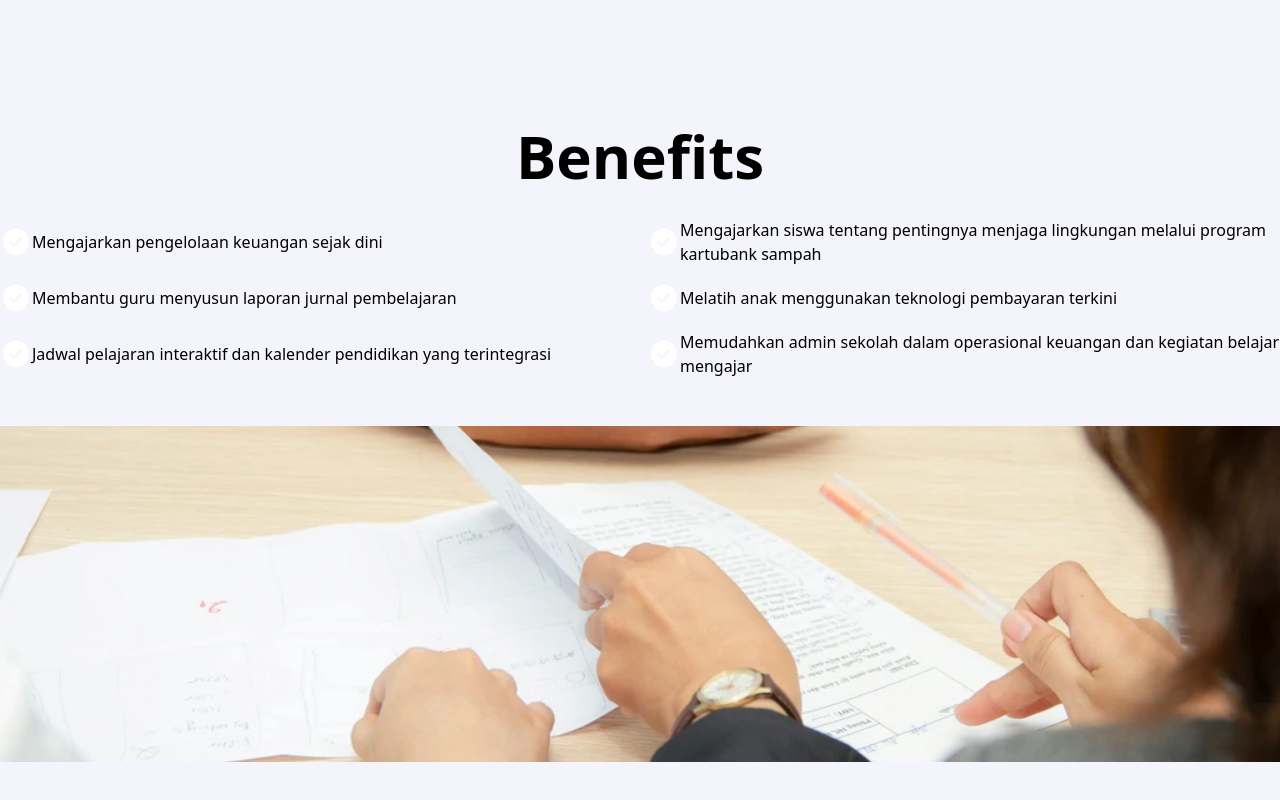
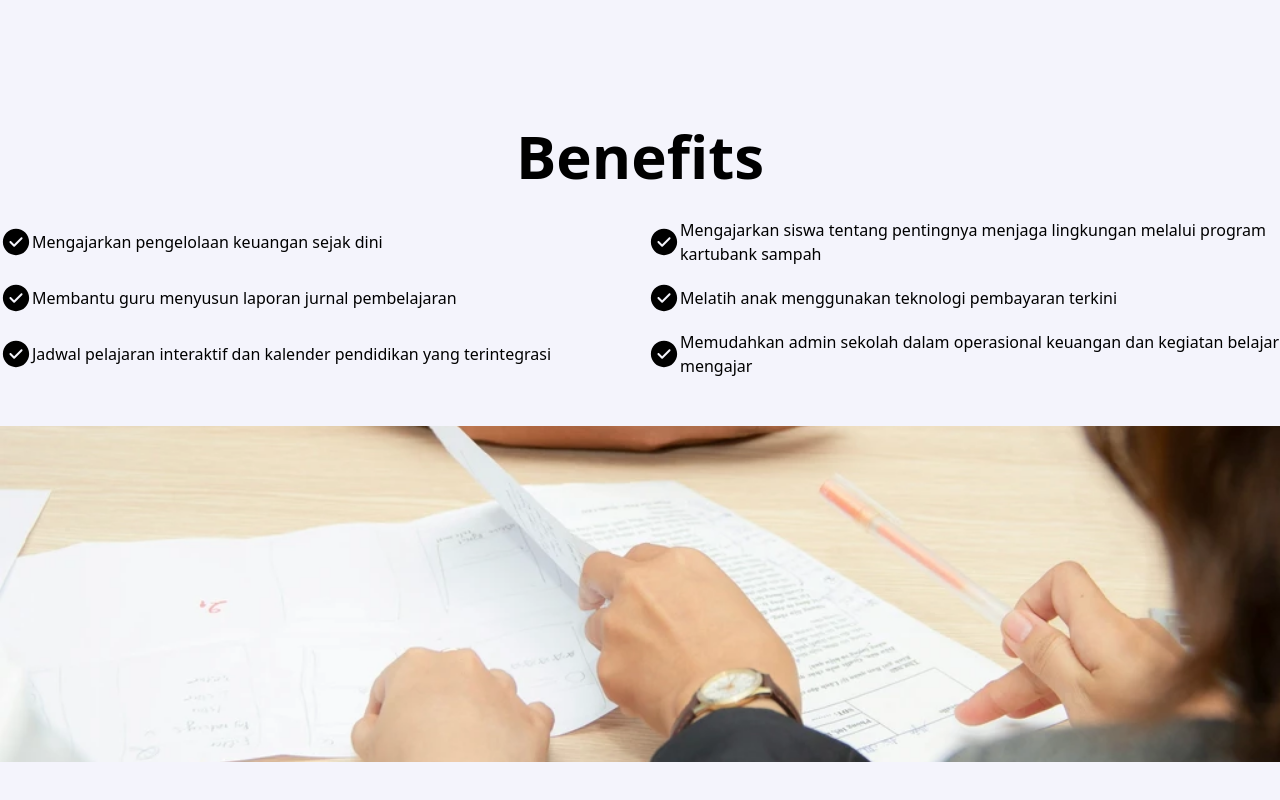
Before and after one commit to arief0303/solusi-go-digital-landing-page, a Next.js app: page / in a window 1280 px wide. Shown: the part 2008-2808 px from the top of the page. Built offline with nearby package versions, Linux system fonts and the light colour scheme.

Commit message:
asset color change

```diff
--- a/src/components/Benefits.jsx
+++ b/src/components/Benefits.jsx
@@ -29,7 +29,7 @@ const Benefits = () => {
               <div className="grid grid-cols-1 md:grid-cols-2 gap-4">
                 {benefits.map((benefit, index) => (
                   <div className="flex items-center" data-aos="fade-in" data-aos-delay={`${index * 100}`}>
-                    <img className="h-8" src="/svg/Platform Sekolah Pintar-1.svg" alt="checklist" />
+                    <img className="h-8" src="/svg/Platform Sekolah Pintar-2.svg" alt="checklist" />
                     <li key={index}>{benefit}</li>
                   </div>
                 ))}
```
Also changed, not shown: public/svg/Platform Sekolah Pintar-2.svg (added).
